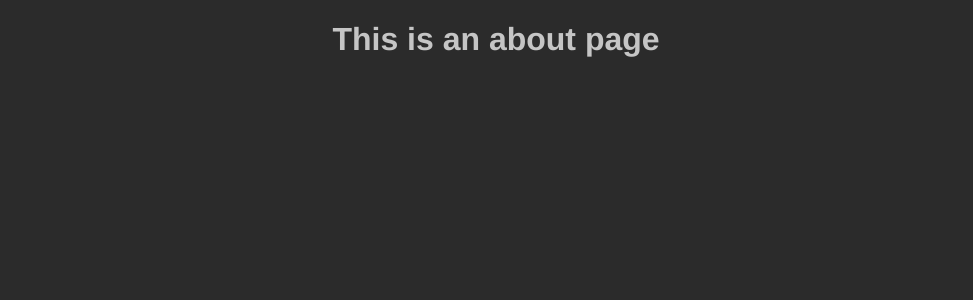
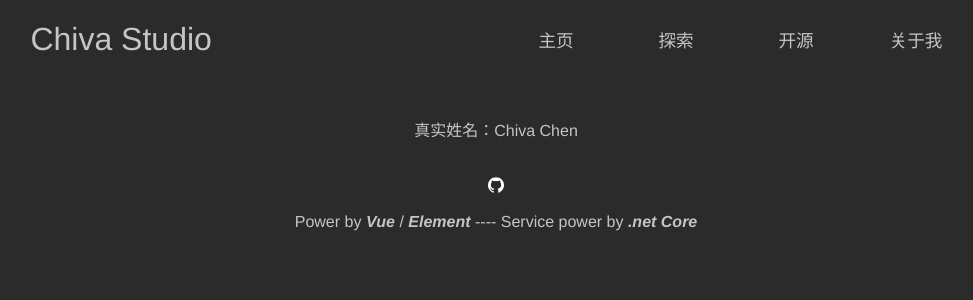
Before and after one commit to HahaMango/NewBlogUi, a Vue app: page /about in a window 1280 px wide. Shown: the top 300 px of the page, without its empty margins (144-1117 px from the left). Built offline with nearby package versions, Linux system fonts and the light colour scheme.

Commit message:
增加四个页面和路由

```diff
--- a/src/main.js
+++ b/src/main.js
@@ -9,3 +9,13 @@ new Vue({
   router,
   render: h => h(App)
 }).$mount('#app')
+
+document.title = "Chiva Studio";
+
+router.beforeEach((to, from, next) => {
+  /*路由发生改变修改页面的title */
+  if(to.meta.title) {
+    document.title = to.meta.title
+  }
+  next();
+})
--- a/src/router/index.js
+++ b/src/router/index.js
@@ -1,28 +1,58 @@
 import Vue from 'vue'
 import VueRouter from 'vue-router'
-import Home from '../views/Home.vue'
-import Page from '../views/MyPage.vue'
+import Home from '../views/Home/Home.vue'
+import MainPage from '../views/Home/MainPage/MainPage.vue'
+import Explore from '../views/Home/Explore/Explore.vue'
+import OpenSource from '../views/Home/OpenSource/OpenSource.vue'
+import About from '../views/Home/AboutMe/About.vue'
 
 Vue.use(VueRouter)
 
   const routes = [
   {
+    //默认重定向到home路径
     path: '/',
     name: 'Home',
-    component: Home
-  },
-  {
-    path: '/about',
-    name: 'About',
-    // route level code-splitting
-    // this generates a separate chunk (about.[hash].js) for this route
-    // which is lazy-loaded when the route is visited.
-    component: () => import(/* webpackChunkName: "about" */ '../views/About.vue')
-  },
-  {
-    path:'/mypage',
-    name :'MyPage',
-    component : Page
+    component: Home,
+    redirect:'home',
+    meta:{
+      title:"Chiva Studio"
+    },
+    children:[
+      //嵌套子路由
+      //主页
+      {
+        path:'/home',
+        component:MainPage,
+        meta:{
+          title:"Chiva Studio - Home"
+        }
+      },
+      //探索页
+      {
+        path:'/explore',
+        component:Explore,
+        meta:{
+          title:"Chiva Studio - Explore"
+        }
+      },
+      //开源项目页
+      {
+        path:'/opensource',
+        component:OpenSource,
+        meta:{
+          title:"Chiva Studio - OpenSource"
+        }
+      },
+      //关于页
+      {
+        path:'/about',
+        component:About,
+        meta:{
+          title:"Chiva Studio - About"
+        }
+      }
+    ]
   }
 ]
 
--- /dev/null
+++ b/src/views/Home/AboutMe/About.vue
@@ -0,0 +1,41 @@
+/*--------------------------------------------------------------------------
+//
+//  Copyright 2020 Chiva Chen
+//
+//  Licensed under the Apache License, Version 2.0 (the "License");
+//  you may not use this file except in compliance with the License.
+//  You may obtain a copy of the License at
+//
+//      http://www.apache.org/licenses/LICENSE-2.0
+//
+//  Unless required by applicable law or agreed to in writing, software
+//  distributed under the License is distributed on an "AS IS" BASIS,
+//  WITHOUT WARRANTIES OR CONDITIONS OF ANY KIND, either express or implied.
+//  See the License for the specific language governing permissions and
+//  limitations under the License.
+//
+/*--------------------------------------------------------------------------*/
+
+<template>
+    <div>
+        <p>真实姓名：{{RealName}}</p>
+    </div>
+</template>
+
+<script>
+export default {
+    data:function(){
+        return{
+            RealName:"Chiva Chen",
+            Age:24,
+            Graduate:"佛山职业技术学院",
+            Education:"大专",
+            Major:"电气自动化",
+            Email:"q932104843@outlook.com",
+            GitHub:"https://github.com/HahaMango",
+            Remark:"微信公众号 : ChivaStudio",
+            Desc:""
+        }
+    }
+}
+</script>
--- /dev/null
+++ b/src/views/Home/Explore/Explore.vue
@@ -0,0 +1,21 @@
+/*--------------------------------------------------------------------------
+//
+//  Copyright 2020 Chiva Chen
+//
+//  Licensed under the Apache License, Version 2.0 (the "License");
+//  you may not use this file except in compliance with the License.
+//  You may obtain a copy of the License at
+//
+//      http://www.apache.org/licenses/LICENSE-2.0
+//
+//  Unless required by applicable law or agreed to in writing, software
+//  distributed under the License is distributed on an "AS IS" BASIS,
+//  WITHOUT WARRANTIES OR CONDITIONS OF ANY KIND, either express or implied.
+//  See the License for the specific language governing permissions and
+//  limitations under the License.
+//
+/*--------------------------------------------------------------------------*/
+
+<template>
+    <div>Test Explore</div>
+</template>
--- a/src/views/Home.vue
+++ b/src/views/Home/Home.vue
@@ -1,3 +1,21 @@
+/*--------------------------------------------------------------------------
+//
+//  Copyright 2020 Chiva Chen
+//
+//  Licensed under the Apache License, Version 2.0 (the "License");
+//  you may not use this file except in compliance with the License.
+//  You may obtain a copy of the License at
+//
+//      http://www.apache.org/licenses/LICENSE-2.0
+//
+//  Unless required by applicable law or agreed to in writing, software
+//  distributed under the License is distributed on an "AS IS" BASIS,
+//  WITHOUT WARRANTIES OR CONDITIONS OF ANY KIND, either express or implied.
+//  See the License for the specific language governing permissions and
+//  limitations under the License.
+//
+/*--------------------------------------------------------------------------*/
+
 <template>
   <div>
     <el-container class="blog-container">
@@ -8,33 +26,35 @@
           </el-col>
           <el-col :xs="6" :sm="3" :span="2">
             <div class="header-button">
-              <NavigationButton content="首页" />
+              <NavigationButton content="主页" routeUrl="home"/>
             </div>
           </el-col>
           <el-col :xs="6" :sm="3" :span="2">
             <div class="header-button">
-              <NavigationButton content="文章" />
+              <NavigationButton content="探索" routeUrl="explore"/>
             </div>
           </el-col>
           <el-col :xs="6" :sm="3" :span="2">
             <div class="header-button">
-              <NavigationButton content="关于我" />
+              <NavigationButton content="开源" routeUrl="opensource"/>
             </div>
           </el-col>
           <el-col :xs="6" :sm="3" :span="2">
             <div class="header-button">
-              <NavigationButton content="测试" />
+              <NavigationButton content="关于我" routeUrl="about"/>
             </div>
           </el-col>
         </el-row>
       </el-header>
-      <el-main></el-main>
+      <el-main>
+        <router-view></router-view>
+      </el-main>
       <el-footer>
         <div>
           <a href="https://github.com/HahaMango/NewBlogUi" target="_blank">
             <img :src="GithubImgPath"/>
           </a>
-          <p>power by | <b><i>Vue</i></b> | <b><i>Element</i></b> | <b><i>.net Core</i></b></p>
+          <p>Power by <b><i>Vue</i></b> / <b><i>Element</i></b> ---- Service power by <b><i>.net Core</i></b></p>
         </div>
       </el-footer>
     </el-container>
@@ -43,8 +63,8 @@
 
 <script>
 // @ is an alias to /src
-import NavigationButton from "../components/NavigationButton.vue";
-const Githubimg = require('../img/github.svg');
+import NavigationButton from "../../components/NavigationButton.vue";
+const Githubimg = require('../../img/github.svg');
 
 export default {
   name: "Home",
--- /dev/null
+++ b/src/views/Home/MainPage/MainPage.vue
@@ -0,0 +1,21 @@
+/*--------------------------------------------------------------------------
+//
+//  Copyright 2020 Chiva Chen
+//
+//  Licensed under the Apache License, Version 2.0 (the "License");
+//  you may not use this file except in compliance with the License.
+//  You may obtain a copy of the License at
+//
+//      http://www.apache.org/licenses/LICENSE-2.0
+//
+//  Unless required by applicable law or agreed to in writing, software
+//  distributed under the License is distributed on an "AS IS" BASIS,
+//  WITHOUT WARRANTIES OR CONDITIONS OF ANY KIND, either express or implied.
+//  See the License for the specific language governing permissions and
+//  limitations under the License.
+//
+/*--------------------------------------------------------------------------*/
+
+<template>
+    <div>Test</div>
+</template>
--- /dev/null
+++ b/src/views/Home/OpenSource/OpenSource.vue
@@ -0,0 +1,21 @@
+/*--------------------------------------------------------------------------
+//
+//  Copyright 2020 Chiva Chen
+//
+//  Licensed under the Apache License, Version 2.0 (the "License");
+//  you may not use this file except in compliance with the License.
+//  You may obtain a copy of the License at
+//
+//      http://www.apache.org/licenses/LICENSE-2.0
+//
+//  Unless required by applicable law or agreed to in writing, software
+//  distributed under the License is distributed on an "AS IS" BASIS,
+//  WITHOUT WARRANTIES OR CONDITIONS OF ANY KIND, either express or implied.
+//  See the License for the specific language governing permissions and
+//  limitations under the License.
+//
+/*--------------------------------------------------------------------------*/
+
+<template>
+    <div>Test OpenSource</div>
+</template>
```
